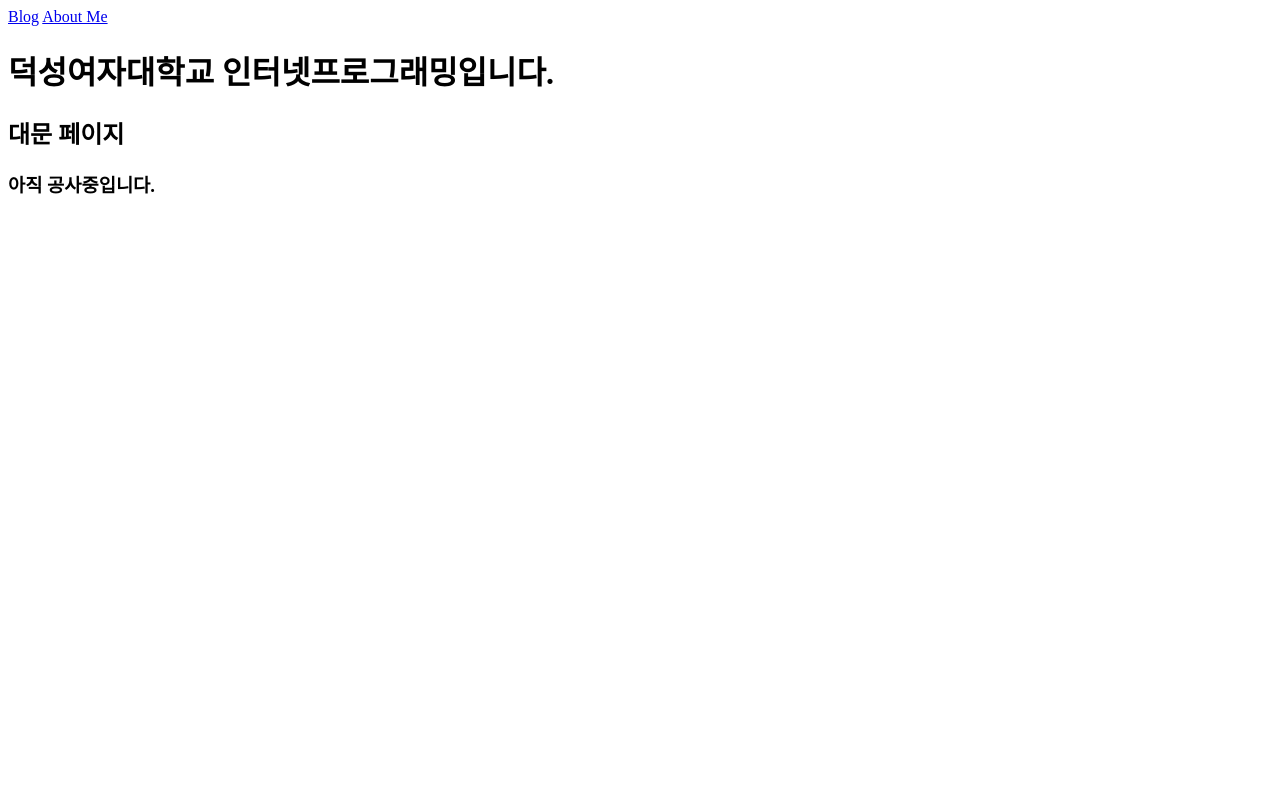
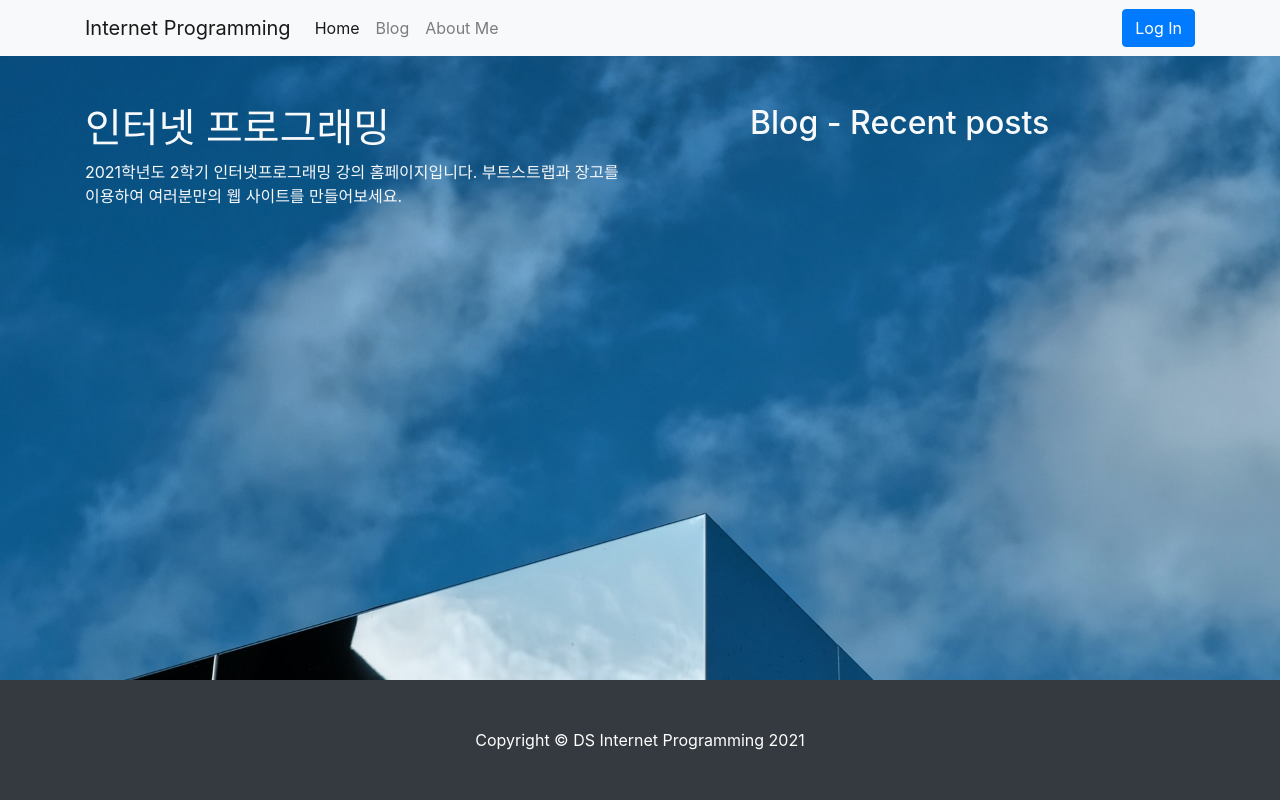
Before and after one commit to ssohee98/InternetProg, a Django app: page / in a window 1280 px wide. Run offline with Django 3.2, Linux system fonts and the light colour scheme; data that the repository does not hold is empty; some libraries are stand-ins or nearby versions.

Commit message:
대문 페이지

```diff
--- a/blog/templates/blog/post_detail.html
+++ b/blog/templates/blog/post_detail.html
@@ -34,7 +34,7 @@
 <!--                            <a class="badge bg-secondary text-decoration-none link-light" href="#!">Web Design</a>-->
 <!--                            <a class="badge bg-secondary text-decoration-none link-light" href="#!">Freebies</a>-->
                         </header>
-                        <!-- Preview image figure-->
+                        <!-- Preview images figure-->
                             {% if post.head_image %}
                                 <img class="img-fluid rounded" src="{{ post.head_image.url }}" alt="{{post.title}}의 head image" /></figure>
                             {% else %}
--- /dev/null
+++ b/single_pages/static/single_pages/css/landing.css
@@ -0,0 +1,15 @@
+body {
+    background: url('/static/single_pages/images/amsterdam_sky.jpg') no-repeat center center fixed;
+    -webkit-background-size: cover;
+    -moz-background-size: cover;
+    background-size: cover;
+    -o-background-size: cover;
+}
+
+section {
+    margin-bottom: 150px;
+}
+
+.card {
+    background-color: rgba(255, 255, 255, 0.6);
+}
--- a/single_pages/templates/single_pages/landing.html
+++ b/single_pages/templates/single_pages/landing.html
@@ -1,19 +1,46 @@
 <!DOCTYPE html>
+{% load static %}
 <html lang="ko">
 <head>
     <meta charset="UTF-8">
     <title> DS Internet Programming </title>
+    <link href="{% static 'blog/bootstrap/bootstrap.min.css' %}" rel="stylesheet" type="text/css" media="screen">
+    <link href="{% static 'single_pages/css/landing.css' %}" rel="stylesheet" type="text/css" media="screen">
+    <script src="https://kit.fontawesome.com/7aeea3da5e.js" crossorigin="anonymous"></script>
 </head>
 <body>
 
-    <nav>
-        <a href="/blog/">Blog</a>
-        <a href="/about_me">About Me</a>
-    </nav>
+{% include 'blog/navbar.html' %}
 
-    <h1> 덕성여자대학교 인터넷프로그래밍입니다. </h1>
-    <h2> 대문 페이지 </h2>
-    <h3> 아직 공사중입니다. </h3>
+<section>
+    <div class="container">
+        <div class="row justify-content-between">
+            <div class="col-lg-6 text-light">
+                <h1 class="mt-5">인터넷 프로그래밍</h1>
+                <p>2021학년도 2학기 인터넷프로그래밍 강의 홈페이지입니다. 부트스트랩과 장고를 이용하여 여러분만의 웹 사이트를 만들어보세요.</p>
+            </div>
+
+            <div class="col-lg-5 mt-5">
+                <h2 class="text-light">Blog - Recent posts</h2>
+                {% for post in recent_posts %}
+                    <div class="card mt-1">
+                        <div class="card-body">
+                            <h6><a href="{{ post.get_absolute_url }}" class="text-decoration-none text-dark">{{ post.title }}</a></h6>
+                        </div>
+                    </div>
+                {% endfor %}
+            </div>
+
+        </div>
+    </div>
+</section>
+
+<div class="fixed-bottom">
+    {% include 'blog/footer.html' %}
+</div>
+    <script src="https://code.jquery.com/jquery-3.5.1.slim.min.js" integrity="sha384-DfXdz2htPH0lsSSs5nCTpuj/zy4C+OGpamoFVy38MVBnE+IbbVYUew+OrCXaRkfj" crossorigin="anonymous"></script>
+    <script src="https://cdn.jsdelivr.net/npm/popper.js@1.16.1/dist/umd/popper.min.js" integrity="sha384-9/reFTGAW83EW2RDu2S0VKaIzap3H66lZH81PoYlFhbGU+6BZp6G7niu735Sk7lN" crossorigin="anonymous"></script>
+    <script src="https://cdn.jsdelivr.net/npm/bootstrap@4.5.3/dist/js/bootstrap.min.js" integrity="sha384-w1Q4orYjBQndcko6MimVbzY0tgp4pWB4lZ7lr30WKz0vr/aWKhXdBNmNb5D92v7s" crossorigin="anonymous"></script>
 
 </body>
 </html>
--- a/single_pages/views.py
+++ b/single_pages/views.py
@@ -1,9 +1,17 @@
 from django.shortcuts import render
+from blog.models import Post
+
 
 # Create your views here.
 
 def landing(request):
-    return render(request, 'single_pages/landing.html') #templates 에 html, 연결할 템플릿
+    recent_posts = Post.objects.order_by('-pk')[:3]
+
+    return render(request, 'single_pages/landing.html',  #templates 에 html, 연결할 템플릿
+                  {
+                      'recent_posts': recent_posts,
+                  }
+    )
 
 def about_me(request):
     return render(request, 'single_pages/about_me.html')
```
Also changed, not shown: blog/tests.py (+35 -0 lines), single_pages/static/single_pages/images/amsterdam_sky.jpg (added).
